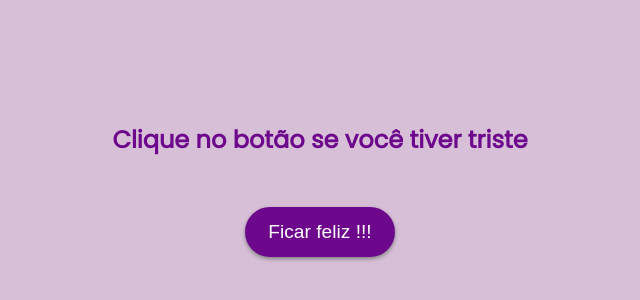
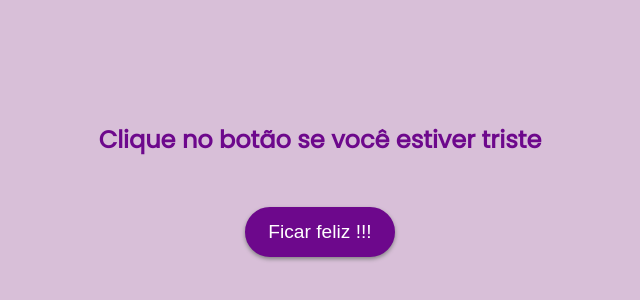
Before and after one commit to joaoplo/pagina, a plain HTML site: page index.html in a window 1280 px wide. Shown: the part 218-518 px from the top of the page, without its empty margins (320-960 px from the left). Drawn offline with Linux system fonts and the light colour scheme.

Commit message:
correção

```diff
--- a/index.html
+++ b/index.html
@@ -72,7 +72,7 @@
 
 <body>
     <div class="wrapper">
-        <h2 class="question" id="text">Clique no botão se você tiver triste </h2>
+        <h2 class="question" id="text">Clique no botão se você estiver triste </h2>
         <div class="btn-group" id="button">
             <button class="yes-btn">Ficar feliz !!!</button>
         </div>
```
